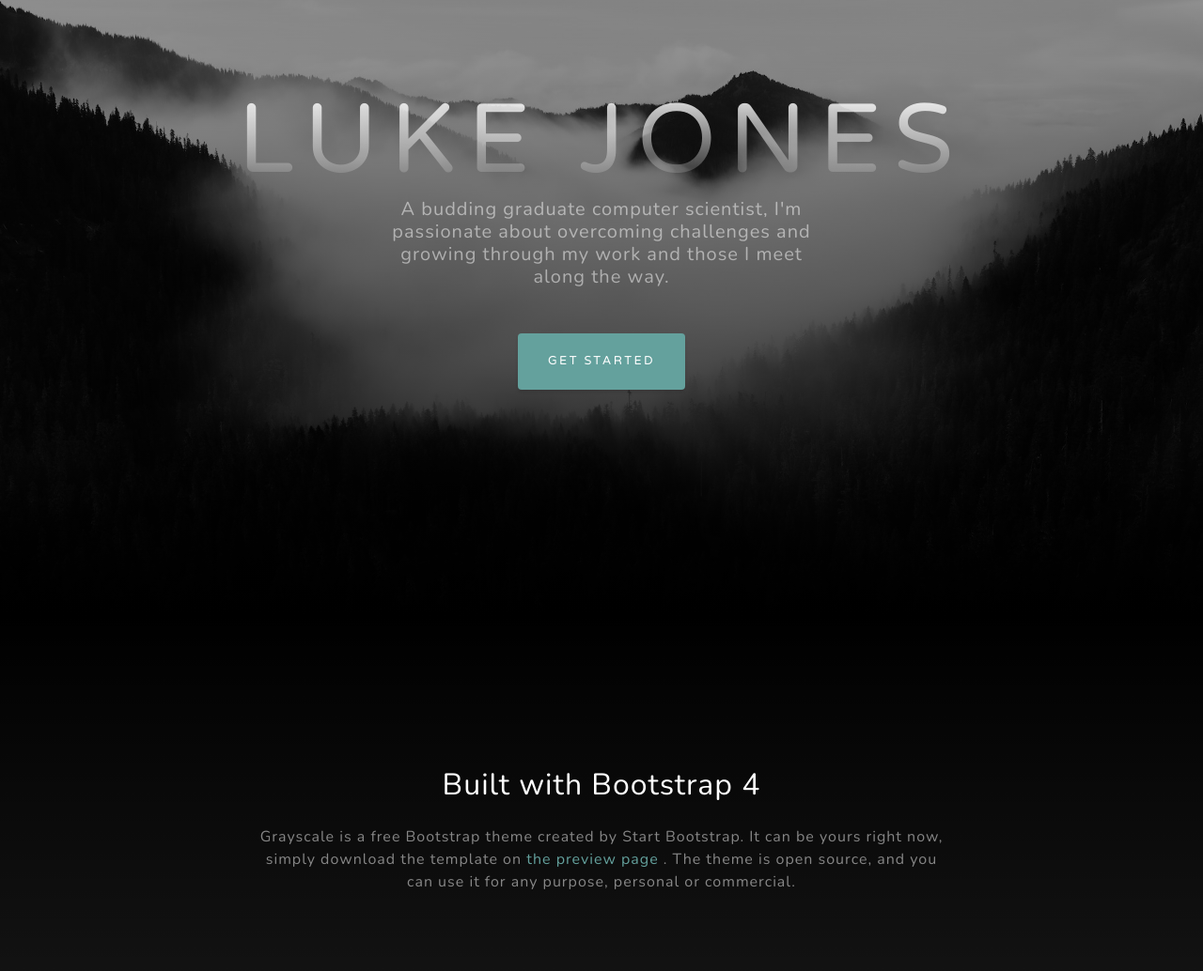
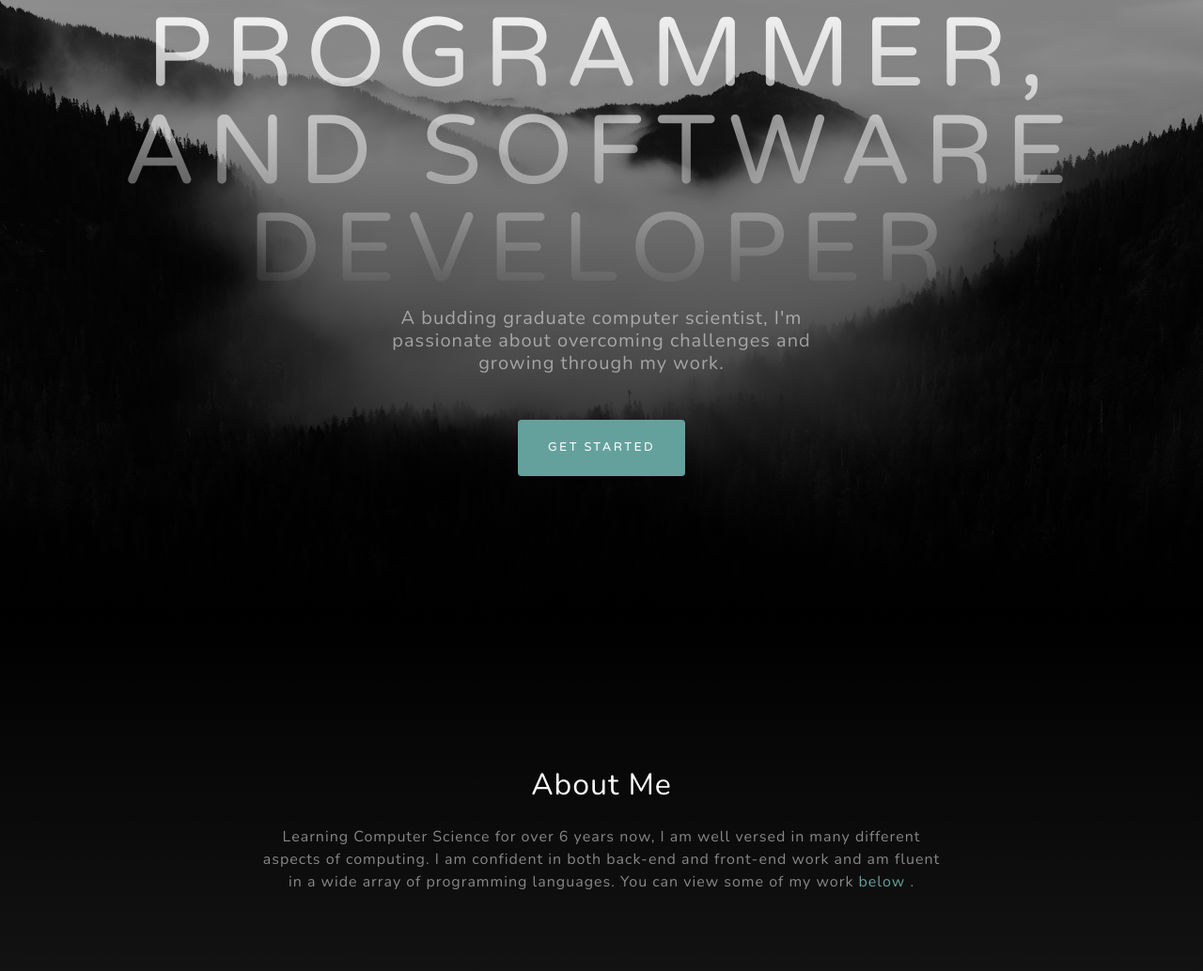
Before and after one commit to Jonesl13/Portfolio, a plain HTML site: page index.html in a window 1280 px wide. Shown: the part 143-1177 px from the top of the page at 94% size. Drawn offline with nearby package versions, Linux system fonts and the light colour scheme.

Commit message:
Added about

```diff
--- a/index.html
+++ b/index.html
@@ -37,8 +37,8 @@
         <header class="masthead">
             <div class="container d-flex h-100 align-items-center">
                 <div class="mx-auto text-center">
-                    <h1 class="mx-auto my-0 text-uppercase">Luke Jones</h1>
-                    <h2 class="text-white-50 mx-auto mt-2 mb-5">A budding graduate computer scientist, I'm passionate about overcoming challenges and growing through my work and those I meet along the way.</h2>
+                    <h1 class="mx-auto my-0 text-uppercase">Programmer, and Software Developer</h1>
+                    <h2 class="text-white-50 mx-auto mt-2 mb-5">A budding graduate computer scientist, I'm passionate about overcoming challenges and growing through my work.</h2>
                     <a class="btn btn-primary js-scroll-trigger" href="#about">Get Started</a>
                 </div>
             </div>
@@ -48,11 +48,11 @@
             <div class="container">
                 <div class="row">
                     <div class="col-lg-8 mx-auto">
-                        <h2 class="text-white mb-4">Built with Bootstrap 4</h2>
+                        <h2 class="text-white mb-4">About Me</h2>
                         <p class="text-white-50">
-                            Grayscale is a free Bootstrap theme created by Start Bootstrap. It can be yours right now, simply download the template on
-                            <a href="https://startbootstrap.com/template-overviews/grayscale/">the preview page</a>
-                            . The theme is open source, and you can use it for any purpose, personal or commercial.
+                            Learning Computer Science for over 6 years now, I am well versed in many different aspects of computing. I am confident in both back-end and front-end work and am fluent in a wide array of programming languages. You can view some of my work
+                            <a href="#projects">below</a>
+							.
                         </p>
                     </div>
                 </div>
```
